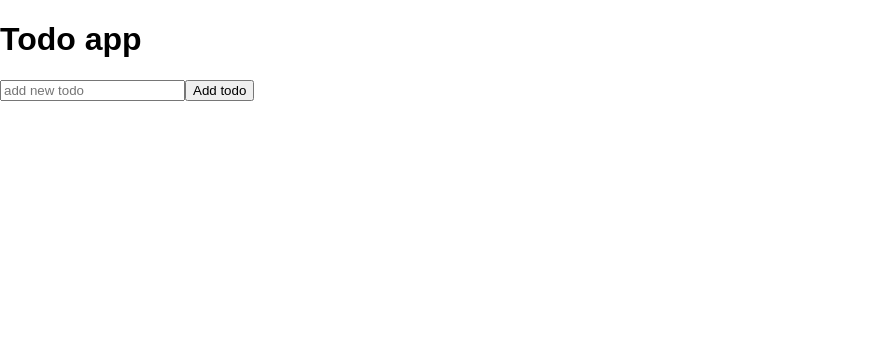
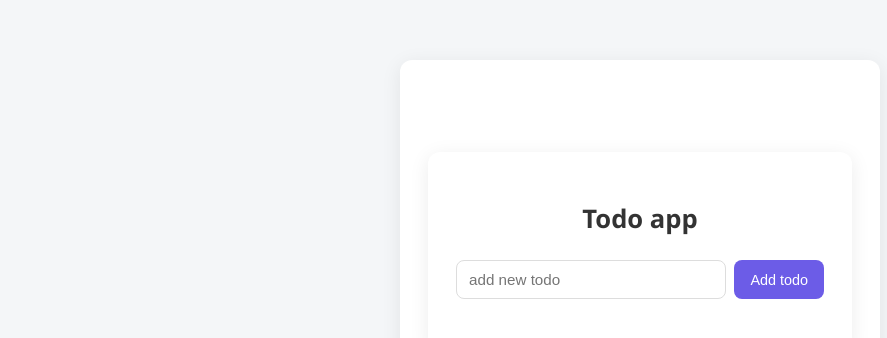
Before and after one commit to sharmayush11/Todo-LIst, a React (Vite) app: page / in a window 1280 px wide. Shown: the top 338 px of the page, without its empty margins (0-887 px from the left). Built offline with nearby package versions, Linux system fonts and the light colour scheme.

Commit message:
added flex in css

```diff
--- a/src/index.css
+++ b/src/index.css
@@ -1,4 +1,76 @@
-body{
+* {
+    box-sizing: border-box;
+}
+
+body {
     margin: 0;
-    font-family: Arial, sans-serif;
+    font-family: 'Segoe UI', Arial, sans-serif;
+    background: #f4f6f8;
+    color: #222;
 }
+
+div {
+    max-width: 480px;
+    margin: 60px auto;
+    background: #ffffff;
+    padding: 32px 28px;
+    border-radius: 12px;
+    box-shadow: 0 4px 20px rgba(0, 0, 0, 0.08);
+}
+
+h1 {
+    text-align: center;
+    font-size: 1.6rem;
+    margin-bottom: 24px;
+    color: #333;
+}
+
+form {
+    display: flex;
+    gap: 8px;
+    margin-bottom: 20px;
+}
+
+input[type="text"] {
+    flex: 1;
+    padding: 10px 12px;
+    border: 1px solid #ddd;
+    border-radius: 8px;
+    font-size: 0.95rem;
+    outline: none;
+    transition: border-color 0.2s;
+}
+
+input[type="text"]:focus {
+    border-color: #6c5ce7;
+}
+
+button {
+    padding: 10px 16px;
+    border: none;
+    border-radius: 8px;
+    background: #6c5ce7;
+    color: #fff;
+    font-size: 0.9rem;
+    cursor: pointer;
+    transition: background 0.2s;
+}
+
+button:hover {
+    background: #5a4bd1;
+}
+
+ul {
+    list-style: none;
+    padding: 0;
+    margin: 0;
+}
+
+li {
+    display: flex;
+    align-items: center;
+    justify-content: space-between;
+    padding: 10px 12px;
+    border-bottom: 1px solid #eee;
+    animation: fadeIn 0.2s ease-in;
+}
```
